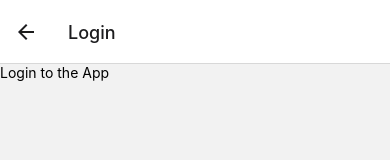
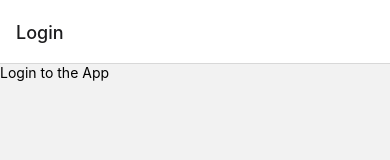
Before and after one commit to jacobcwright/TinderMock, a React Native app: screen /Login in a window 390 px wide. Shown: the top 160 px of the page. Built offline with nearby package versions, Linux system fonts and the light colour scheme.

Commit message:
feat: routing logic for user login

```diff
--- a/StackNavigator.tsx
+++ b/StackNavigator.tsx
@@ -10,11 +10,17 @@ import LoginScreen from "./screens/LoginScreen";
 
 const Stack = createNativeStackNavigator();
 export default function StackNavigator() {
+  const user = false;
   return (
     <Stack.Navigator>
-      <Stack.Screen name="Home" component={HomeScreen} />
-      <Stack.Screen name="Chat" component={ChatScreen} />
-      <Stack.Screen name="Login" component={LoginScreen} />
+      {user ? (
+        <>
+          <Stack.Screen name="Home" component={HomeScreen} />
+          <Stack.Screen name="Chat" component={ChatScreen} />
+        </>
+      ) : (
+        <Stack.Screen name="Login" component={LoginScreen} />
+      )}
     </Stack.Navigator>
   );
 }
```
